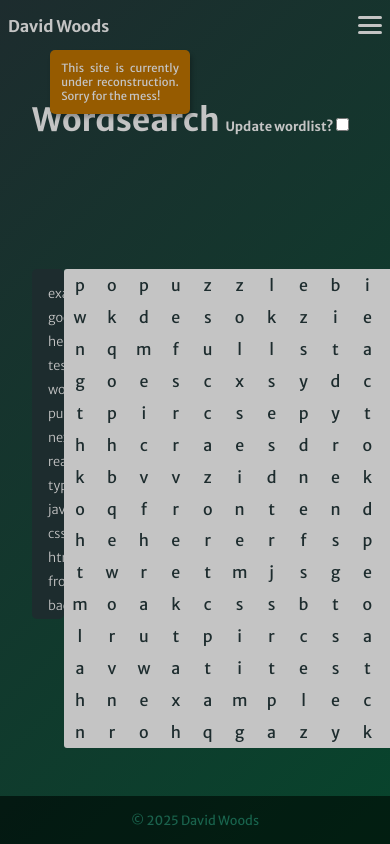
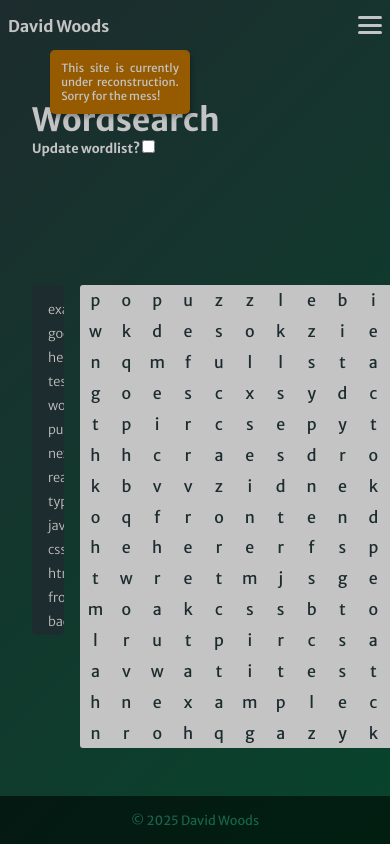
Before and after one commit to dave-woods/dwoods.xyz, a Next.js app: page /projects/wordsearch in a window 390 px wide. Built offline with nearby package versions, Linux system fonts and the light colour scheme.

Commit message:
More adjustments for wordsearch on mobile

```diff
--- a/src/app/projects/wordsearch/Wordsearch.tsx
+++ b/src/app/projects/wordsearch/Wordsearch.tsx
@@ -60,7 +60,7 @@ export default function Wordsearch({
   return (
     <main className={styles.main}>
       <h1>
-        Wordsearch{' '}
+        <span>Wordsearch</span>{' '}
         <label style={{ fontSize: '0.8rem' }}>
           Update wordlist?{' '}
           <input
--- a/src/app/projects/wordsearch/WordsearchGrid.tsx
+++ b/src/app/projects/wordsearch/WordsearchGrid.tsx
@@ -30,9 +30,33 @@ export default function WordsearchGrid({
 
   const foundCells = found.flatMap((f) => f.cells)
 
+  function straightLineFromFirstCell(cell: Cell) {
+    const homeVector = [
+      cell.row - selectedCells[0].row,
+      cell.col - selectedCells[0].col
+    ]
+
+    // Semi-normalize to direction vector (-1, 0, or 1)
+    const direction = [
+      homeVector[0] === 0 ? 0 : homeVector[0] / Math.abs(homeVector[0]),
+      homeVector[1] === 0 ? 0 : homeVector[1] / Math.abs(homeVector[1])
+    ]
+
+    // Only allow straight lines
+    if (
+      homeVector[0] !== 0 &&
+      homeVector[1] !== 0 &&
+      Math.abs(homeVector[0]) !== Math.abs(homeVector[1])
+    ) {
+      return false
+    }
+    return true
+  }
+
   // onmousedown
   function handleWordSelectStart(cell: Cell) {
-    if (!selectedCells.length) setSelectedCells([cell])
+    if (!selectedCells.length || !straightLineFromFirstCell(cell))
+      setSelectedCells([cell])
   }
 
   // onmouseenter
--- a/src/app/projects/wordsearch/wordsearch.module.css
+++ b/src/app/projects/wordsearch/wordsearch.module.css
@@ -1,10 +1,13 @@
 .main {
   display: grid;
+  gap: 1rem;
   grid-template-columns: 1fr 2fr;
 }
 
 .main h1 {
   grid-column: 1 / -1;
+  display: inline-flex;
+  flex-direction: column;
 }
 
 .wordlist {
```
